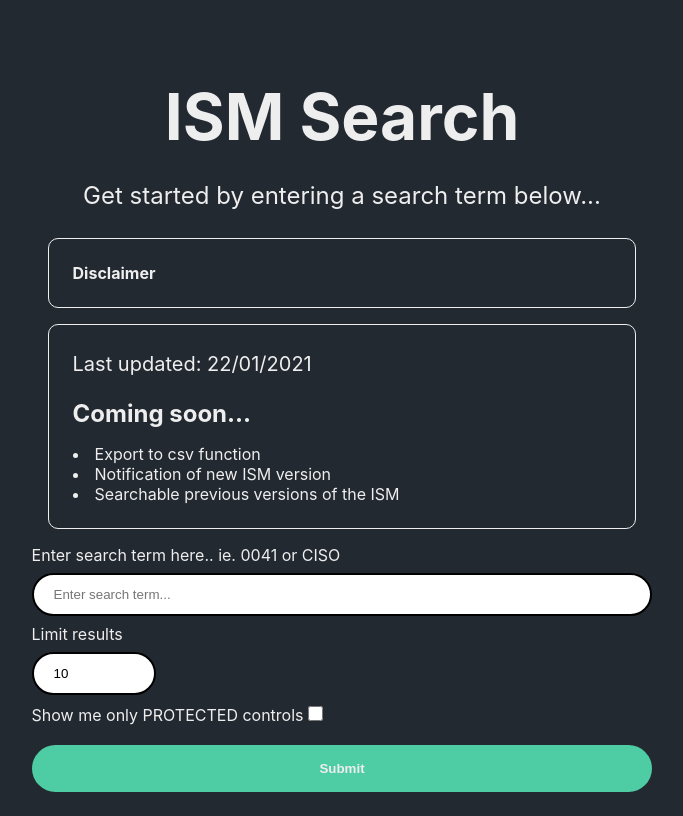
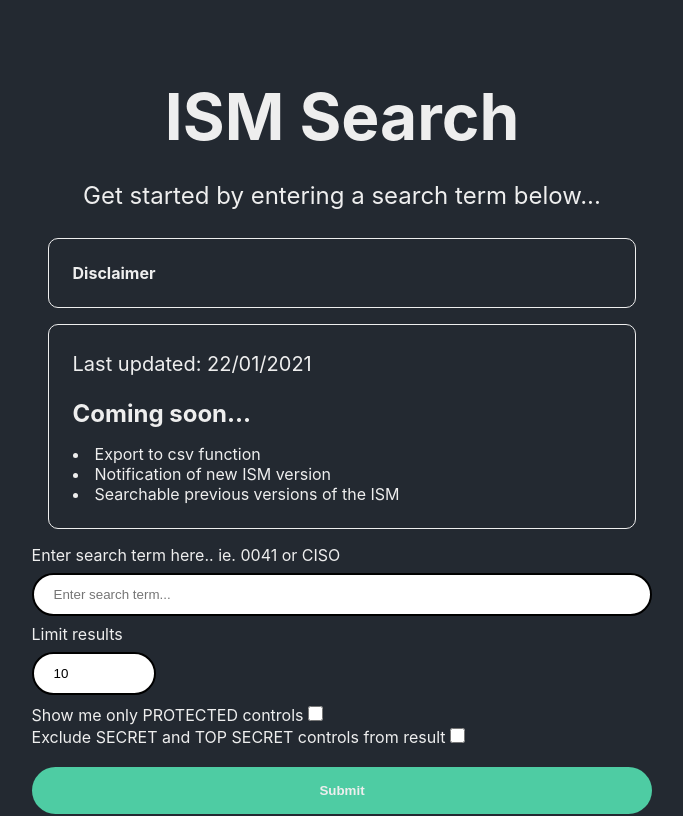
Before and after one commit to jusso-dev/ISMSearch, a Next.js app: page / in a window 1280 px wide. Shown: the top 816 px of the page, without its empty margins (298-981 px from the left). Built offline with nearby package versions, Linux system fonts and the light colour scheme.

Commit message:
added exclude opition for secret and top secret controls

```diff
--- a/pages/index.js
+++ b/pages/index.js
@@ -15,6 +15,9 @@ export default function Home() {
     let url = ''
     if(data.PROTECTED) {
       url = `${process.env.NEXT_PUBLIC_API_BASE_URL}/api/ism?searchFilters=(PROTECTED = Yes AND OFFICIAL = No)&queryLimit=${data.numberOfResults}`
+    }
+    else if(data.NOTOPORSECRET) {
+      url = `${process.env.NEXT_PUBLIC_API_BASE_URL}/api/ism?searchFilters=(TOPSECRET= No AND SECRET = No)&queryLimit=${data.numberOfResults}&searchQuery=${data.searchTerm}`
     }
     else {
       url = `${process.env.NEXT_PUBLIC_API_BASE_URL}/api/ism?queryLimit=${data.numberOfResults}&searchQuery=${data.searchTerm}`
@@ -71,6 +74,11 @@ export default function Home() {
               Show me only PROTECTED controls
               <input type={'checkbox'} style={{height:'15px', width:'15px'}} name="PROTECTED" ref={register({ required: false })} />
           </label>
+          <br />
+          <label>
+              Exclude SECRET and TOP SECRET controls from result
+              <input type={'checkbox'} style={{height:'15px', width:'15px'}} name="NOTOPORSECRET" ref={register({ required: false })} />
+          </label>
 
           <br />
           <br />
```
